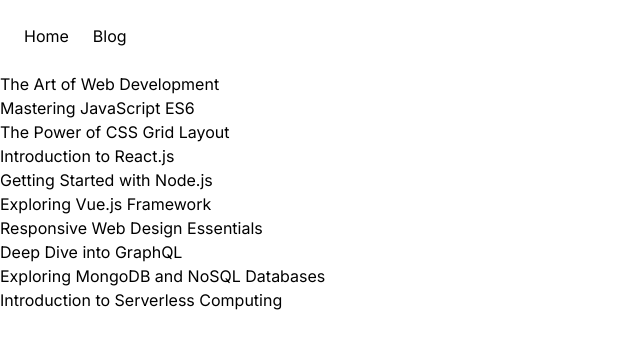
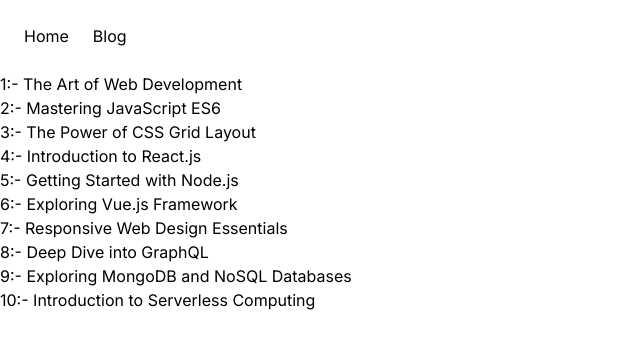
Before and after one commit to raselrana22/simple-blog-website, a Next.js app: page /blog in a window 1280 px wide. Shown: the top 348 px of the page, without its empty margins (0-640 px from the left). Built offline with nearby package versions, Linux system fonts and the light colour scheme.

Commit message:
add the post title number

```diff
--- a/app/blog/page.js
+++ b/app/blog/page.js
@@ -1,14 +1,21 @@
+import Link from "next/link";
 import blogData from "../data/blogData.json"
 
 export default function Blog() {
 
     const posts = blogData;
-    console.log(posts);
 
     console.log(blogData);
     return (<div>
         {posts.map(post => {
-            return <div key={post.id}> {post.title}</div>
+            return (
+                <div key={post.id}>
+
+                    <Link href={`/post/${post.id}`}>
+                        <p>{post.id}:- {post.title}</p>
+                    </Link>
+                </div>
+            )
         })}
     </div>)
 }
```
